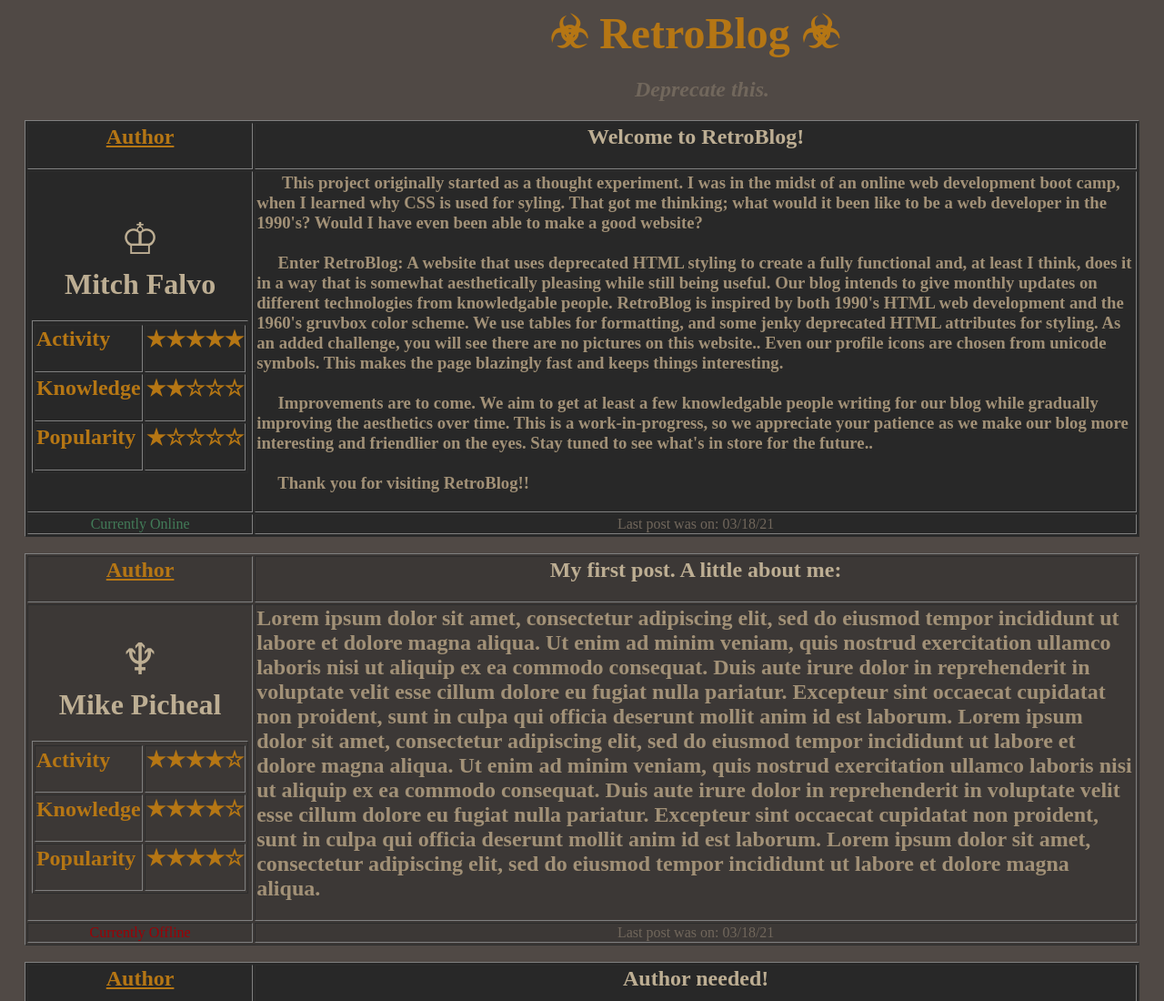
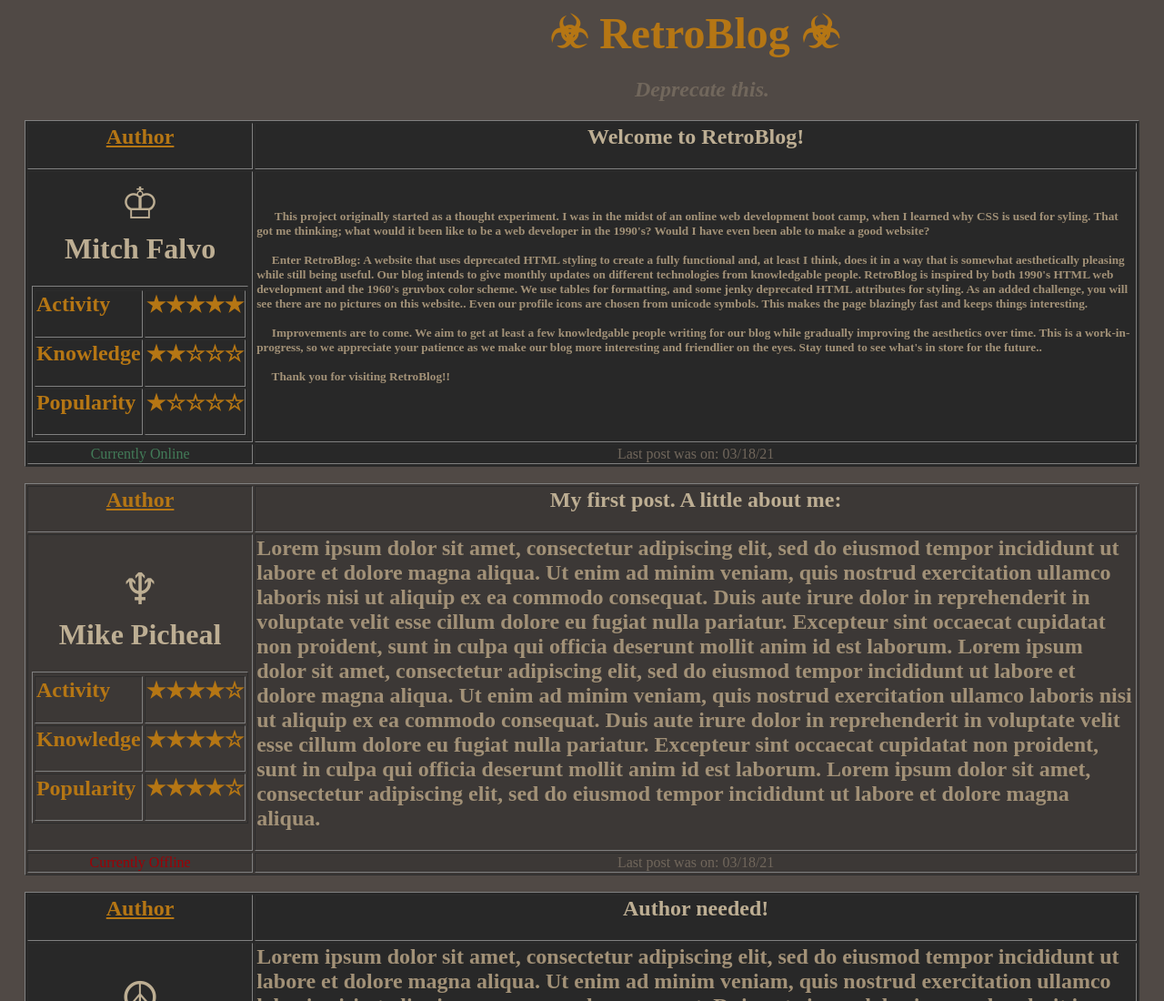
Before and after one commit to GreenSourceCode/retroblog, a plain HTML site: page index.html in a window 1280 px wide. Shown: the top 1100 px of the page at 91% size. Drawn offline with Linux system fonts and the light colour scheme.

Commit message:
Update index.html

```diff
--- a/index.html
+++ b/index.html
@@ -66,7 +66,7 @@
             </table>
           </td>
           <td>
-            <h3><font color="#a29177"> &nbsp &nbsp&nbsp&nbsp This project originally started as a thought experiment. I was in the midst of an online web development boot camp, when I learned why CSS is used for syling. That got me thinking; what would it been like to be a web developer in the 1990's? Would I have even been able to make a good website? <br><br>&nbsp&nbsp&nbsp&nbsp Enter RetroBlog: A website that uses deprecated HTML styling to create a fully functional and, at least I think, does it in a way that is somewhat aesthetically pleasing while still being useful. Our blog intends to give monthly updates on different technologies from knowledgable people. RetroBlog is inspired by both 1990's HTML web development and the 1960's gruvbox color scheme. We use tables for formatting, and some jenky deprecated HTML attributes for styling. As an added challenge, you will see there are no pictures on this website.. Even our profile icons are chosen from unicode symbols. This makes the page blazingly fast and keeps things interesting. <br><br>&nbsp&nbsp&nbsp&nbsp Improvements are to come. We aim to get at least a few knowledgable people writing for our blog while gradually improving the aesthetics over time. This is a work-in-progress, so we appreciate your patience as we make our blog more interesting and friendlier on the eyes. Stay tuned to see what's in store for the future..<br><br>&nbsp&nbsp&nbsp&nbsp Thank you for visiting RetroBlog!!  </font></h3>
+            <h5><font color="#a29177"> &nbsp &nbsp&nbsp&nbsp This project originally started as a thought experiment. I was in the midst of an online web development boot camp, when I learned why CSS is used for syling. That got me thinking; what would it been like to be a web developer in the 1990's? Would I have even been able to make a good website? <br><br>&nbsp&nbsp&nbsp&nbsp Enter RetroBlog: A website that uses deprecated HTML styling to create a fully functional and, at least I think, does it in a way that is somewhat aesthetically pleasing while still being useful. Our blog intends to give monthly updates on different technologies from knowledgable people. RetroBlog is inspired by both 1990's HTML web development and the 1960's gruvbox color scheme. We use tables for formatting, and some jenky deprecated HTML attributes for styling. As an added challenge, you will see there are no pictures on this website.. Even our profile icons are chosen from unicode symbols. This makes the page blazingly fast and keeps things interesting. <br><br>&nbsp&nbsp&nbsp&nbsp Improvements are to come. We aim to get at least a few knowledgable people writing for our blog while gradually improving the aesthetics over time. This is a work-in-progress, so we appreciate your patience as we make our blog more interesting and friendlier on the eyes. Stay tuned to see what's in store for the future..<br><br>&nbsp&nbsp&nbsp&nbsp Thank you for visiting RetroBlog!!  </font></h5>
           </td>
         </tr>
         <tr>
```
